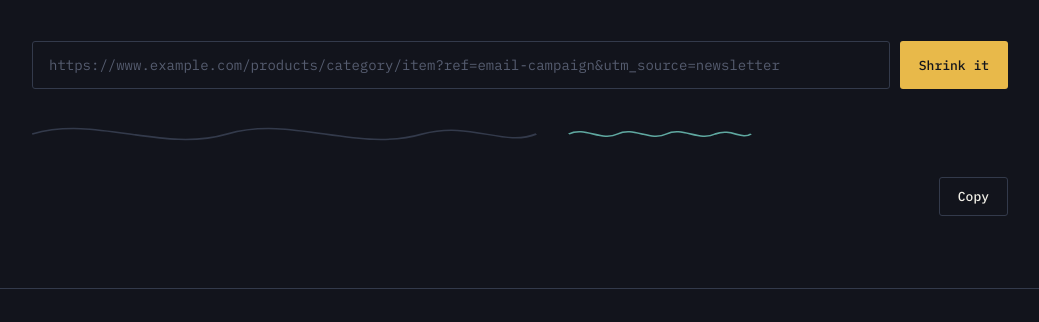
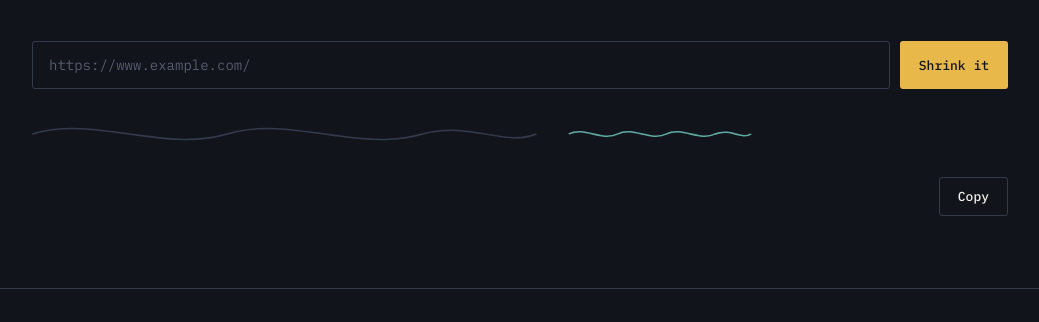
Before and after one commit to DanI0114/snip, a plain HTML site: page web/index.html in a window 1280 px wide. Shown: the part 437-759 px from the top of the page, without its empty margins (120-1159 px from the left). Drawn offline with Linux system fonts and the light colour scheme.

Commit message:
Small unimportant  changes

```diff
--- a/web/index.html
+++ b/web/index.html
@@ -30,7 +30,7 @@
       <div class="shrink-demo">
         <form class="shrink-row" id="shorten-form">
           <input class="shrink-input mono" type="url" id="url"
-            placeholder="https://www.example.com/products/category/item?ref=email-campaign&utm_source=newsletter"
+            placeholder="https://www.example.com/"
             required>
           <button class="btn btn-primary" type="submit">Shrink it</button>
         </form>
```
